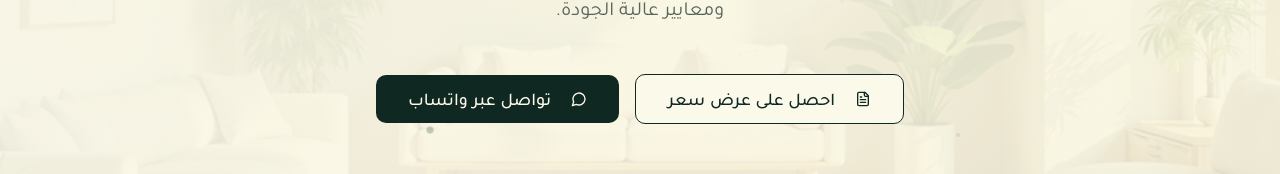
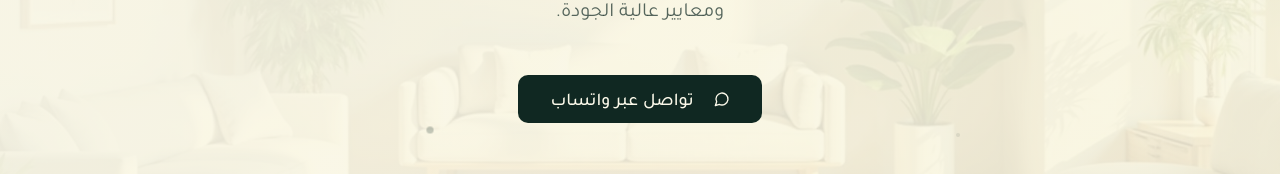
Before and after one commit to Webique/house-refresh-sa, a React (Vite) app: page / in a window 1280 px wide. Shown: the part 400-574 px from the top of the page. Built offline with nearby package versions, Linux system fonts and the light colour scheme.

Commit message:
Remove Arabic CTA from hero
Remove "احصل على عرض سعر" from the hero section.

```diff
--- a/src/components/Hero.tsx
+++ b/src/components/Hero.tsx
@@ -76,15 +76,6 @@ export function Hero() {
               {t('hero.cta.whatsapp')}
             </Button>
 
-            <Button
-              size="lg"
-              variant="outline"
-              onClick={scrollToContact}
-              className="border-primary text-primary hover:bg-primary hover:text-primary-foreground text-lg px-8 py-6 hover-lift"
-            >
-              <FileText className={`w-5 h-5 ${isRTL ? 'ml-3' : 'mr-3'}`} />
-              {t('hero.cta.quote')}
-            </Button>
           </div>
 
           {/* Trust badges */}
```
